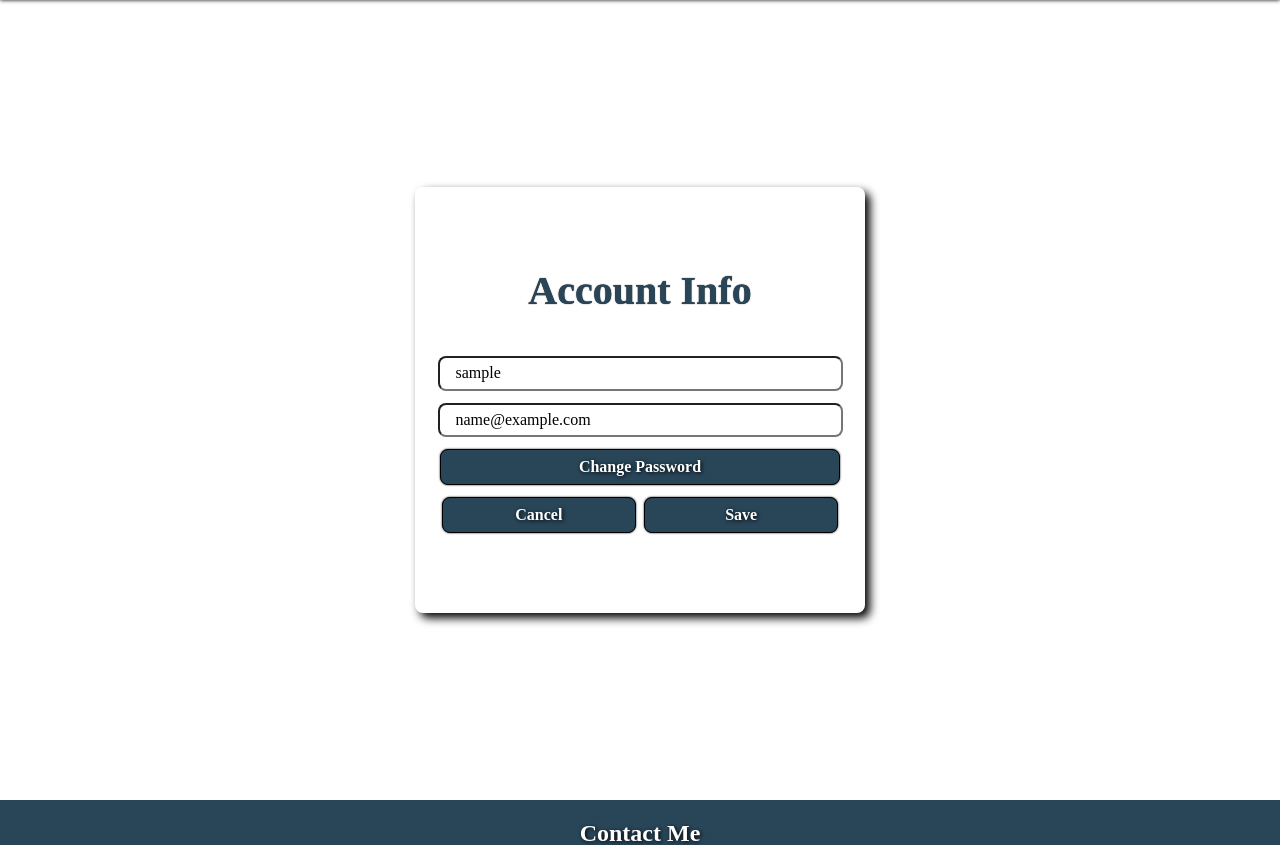
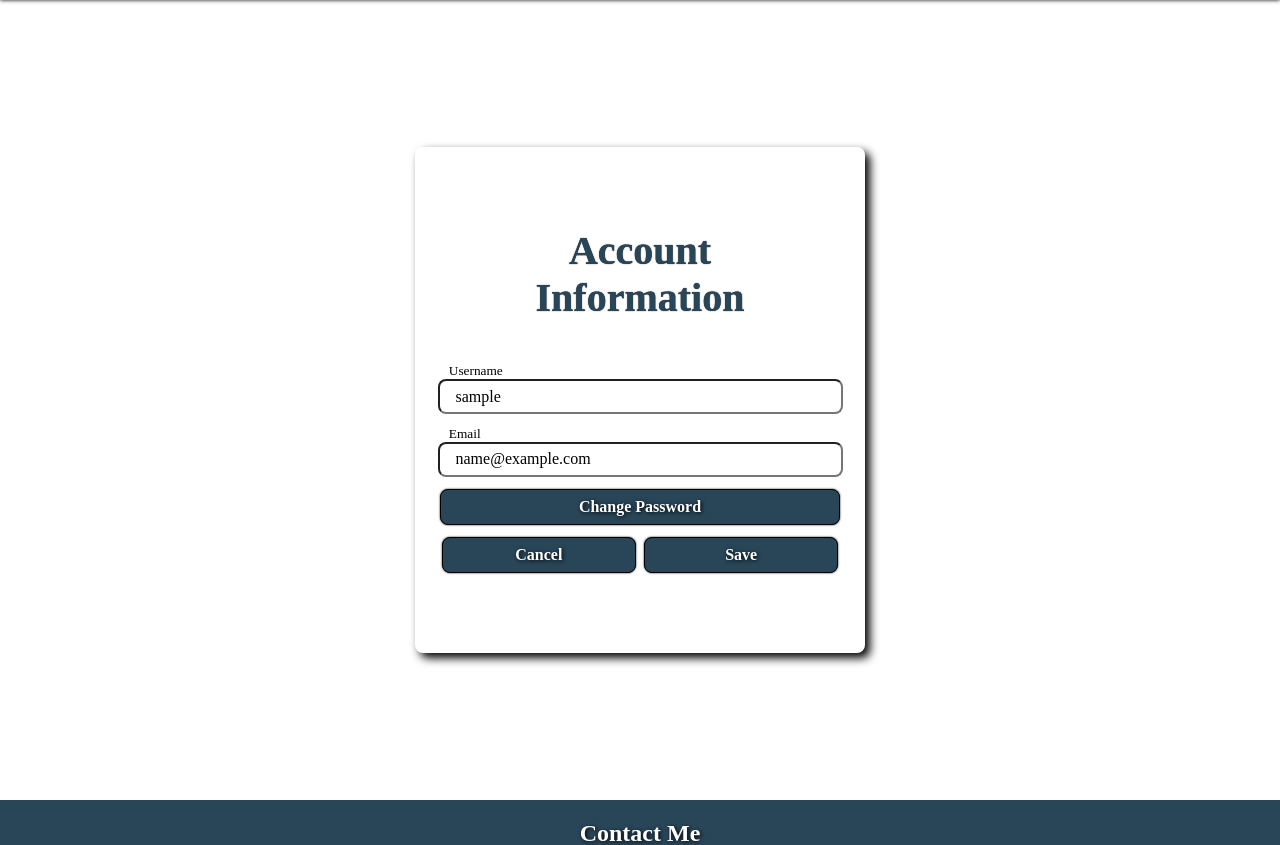
Before and after one commit to Christopher868/Django-Password-Manager, a Django app: page /account/ in a window 1280 px wide. Shown: the part 51-896 px from the top of the page. Run offline with Django 5.2, Linux system fonts and the light colour scheme; the visitor is signed in with stand-in values (Sample User, id 1).

Commit message:
Changed text on change pwd page and added informative error messages if form is not valid, Added text to label fields to make it more clear for users. Lastly changed text on sidebar.

```diff
--- a/website/password_manager/templates/accounts/change-pwd.html
+++ b/website/password_manager/templates/accounts/change-pwd.html
@@ -12,7 +12,7 @@
 
     <!-- User change password form -->
     <form id="change-pwd-form" action="{% url 'change-password' %}" method="POST" data-check-img-url ="{% static 'images/Green-Checkmark.svg' %}" data-x-img-url ="{% static 'images/Red-X.svg' %}">
-        <h1 id="change-pwd-header">Register</h1>
+        <h1 id="change-pwd-header">Change<br>Password</h1>
         {% csrf_token %}
         <div class="input-container">
             <input type="password" name="{{ form.old_password.name}}" id="{{ form.old_password.id_for_label }}" placeholder="Enter old password" required>
--- a/website/password_manager/templates/accounts/user-account.html
+++ b/website/password_manager/templates/accounts/user-account.html
@@ -11,13 +11,15 @@
 
     <!-- User Information form -->
     <form id="account-form" action="{% url 'user-account' %}" method="POST">
-        <h1 id="account-header">Account Info</h1>
+        <h1 id="account-header">Account<br>Information</h1>
         {% csrf_token %}
         <div class="input-container">
+            <small>Username</small>
             {{ form.username }}
         </div>
 
         <div class="input-container">
+            <small>Email</small>
             {{ form.email }}
         </div>
         <button id="change-pwd-btn" class="button-size" type="button"><a href="{% url 'change-password' %}">Change Password</a></button>
--- a/website/password_manager/templates/base.html
+++ b/website/password_manager/templates/base.html
@@ -38,7 +38,7 @@
                 <li class="sidebar-item" id="sidebar-login-link"><a class="sidebar-link" href="{% url 'login' %}">Login</a></li>
                 {% endif %}
                 <li class="sidebar-item"><a class="sidebar-link" href="{% url 'index' %}">Homepage</a></li>
-                <li class="sidebar-item"><a class="sidebar-link" href="{% url 'user-account' %}">Profile</a></li>
+                <li class="sidebar-item"><a class="sidebar-link" href="{% url 'user-account' %}">Account</a></li>
                 <li class="sidebar-item"><a class="sidebar-link" href="">About Us</a></li>
                 {% if user.is_authenticated %}
                 <li class="sidebar-item"><a class="sidebar-link" href="{% url 'logout' %}">Logout</a></li>
--- a/website/password_manager/views.py
+++ b/website/password_manager/views.py
@@ -15,8 +15,8 @@ def index(request):
     # send_mail(
     # 'Test Subject from Django',
     # 'This is the test message body.',
-    # settings.DEFAULT_FROM_EMAIL, # Uses the sender address you configured
-    # ['christopherhicks868@gmail.com'], # Replace with an actual recipient email
+    # settings.DEFAULT_FROM_EMAIL,
+    # ['christopherhicks868@gmail.com'],
     # fail_silently=False,
     # )
     return render(request, 'index.html', {})
@@ -75,7 +75,7 @@ def userRegistration(request):
 
 
 
-# View for letting user edit their own information
+# View for letting user edit their own account information once logged in
 def userAccount(request):
     if not request.user.is_authenticated:
         messages.error(request, "Must be logged into to view account information.")
@@ -87,6 +87,10 @@ def userAccount(request):
                 form.save()
                 messages.success(request, "Changes to profile saved")
                 return redirect("user-account")
+            else:
+                for field, errors in form.errors.items():
+                    for error in errors:
+                        messages.error(request, f"{error}")
         else:
             form = UpdateUserForm(instance=request.user)
         return render(request, 'accounts/user-account.html', {"form":form})
@@ -106,6 +110,10 @@ def userChangePassword(request):
                 update_session_auth_hash(request, user)
                 messages.success(request, "Password successfully changed!")
                 return redirect("user-account")
+            else:
+                for field, errors in form.errors.items():
+                    for error in errors:
+                        messages.error(request, f"{error}")
         else:
             form = PasswordChangeForm(request.user)
 
--- a/website/static/css/accounts/user-account.css
+++ b/website/static/css/accounts/user-account.css
@@ -120,3 +120,8 @@
 .button-size {
     padding: .5rem 0;
 }
+
+small {
+    text-align: left;
+    width: 85%;
+}
```
